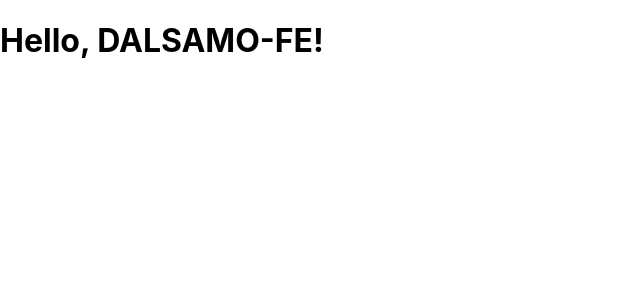
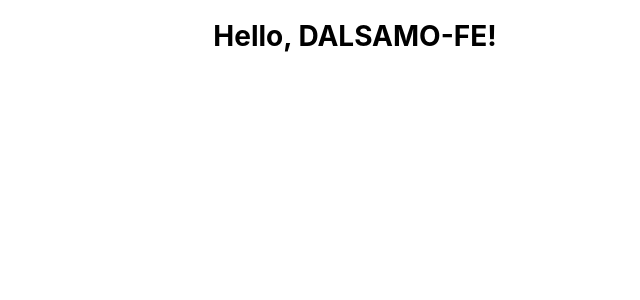
Before and after one commit to mskwon1/dalsamo-fe, a React (Create React App) app: page / in a window 1280 px wide. Shown: the top 300 px of the page, without its empty margins (0-640 px from the left). Built offline with nearby package versions, Linux system fonts and the light colour scheme.

Commit message:
Adds react-router and root router

```diff
--- a/package.json
+++ b/package.json
@@ -12,8 +12,10 @@
     "@types/react": "^18.0.0",
     "@types/react-dom": "^18.0.0",
     "antd": "^5.3.3",
+    "axios": "^1.3.4",
     "react": "^18.2.0",
     "react-dom": "^18.2.0",
+    "react-router-dom": "^6.10.0",
     "react-scripts": "5.0.1",
     "typescript": "*",
     "web-vitals": "^2.1.0"
--- a/src/App.tsx
+++ b/src/App.tsx
@@ -1,8 +1,23 @@
+import { Row, Col } from 'antd';
+import { QueryClient, QueryClientProvider } from '@tanstack/react-query';
+
+const queryClient = new QueryClient();
+
+const InnerComponent = () => {
+  return (
+    <Row justify="center" align="middle">
+      <Col xs={24} md={16}>
+        <h1>Hello, DALSAMO-FE!</h1>
+      </Col>
+    </Row>
+  );
+};
+
 function App() {
   return (
-    <div>
-      <h1>Hello, DALSAMO-FE!</h1>
-    </div>
+    <QueryClientProvider client={queryClient}>
+      <InnerComponent />
+    </QueryClientProvider>
   );
 }
 
--- a/src/index.tsx
+++ b/src/index.tsx
@@ -3,13 +3,17 @@ import ReactDOM from 'react-dom/client';
 import './index.css';
 import App from './App';
 import reportWebVitals from './reportWebVitals';
+import { createBrowserRouter, RouterProvider } from 'react-router-dom';
 
 const root = ReactDOM.createRoot(
   document.getElementById('root') as HTMLElement
 );
+
+const router = createBrowserRouter([{ path: '/', element: <App /> }]);
+
 root.render(
   <React.StrictMode>
-    <App />
+    <RouterProvider router={router} />
   </React.StrictMode>
 );
 
```
Also changed, not shown: 1 other file (tests, documents, lock files or other folders).
